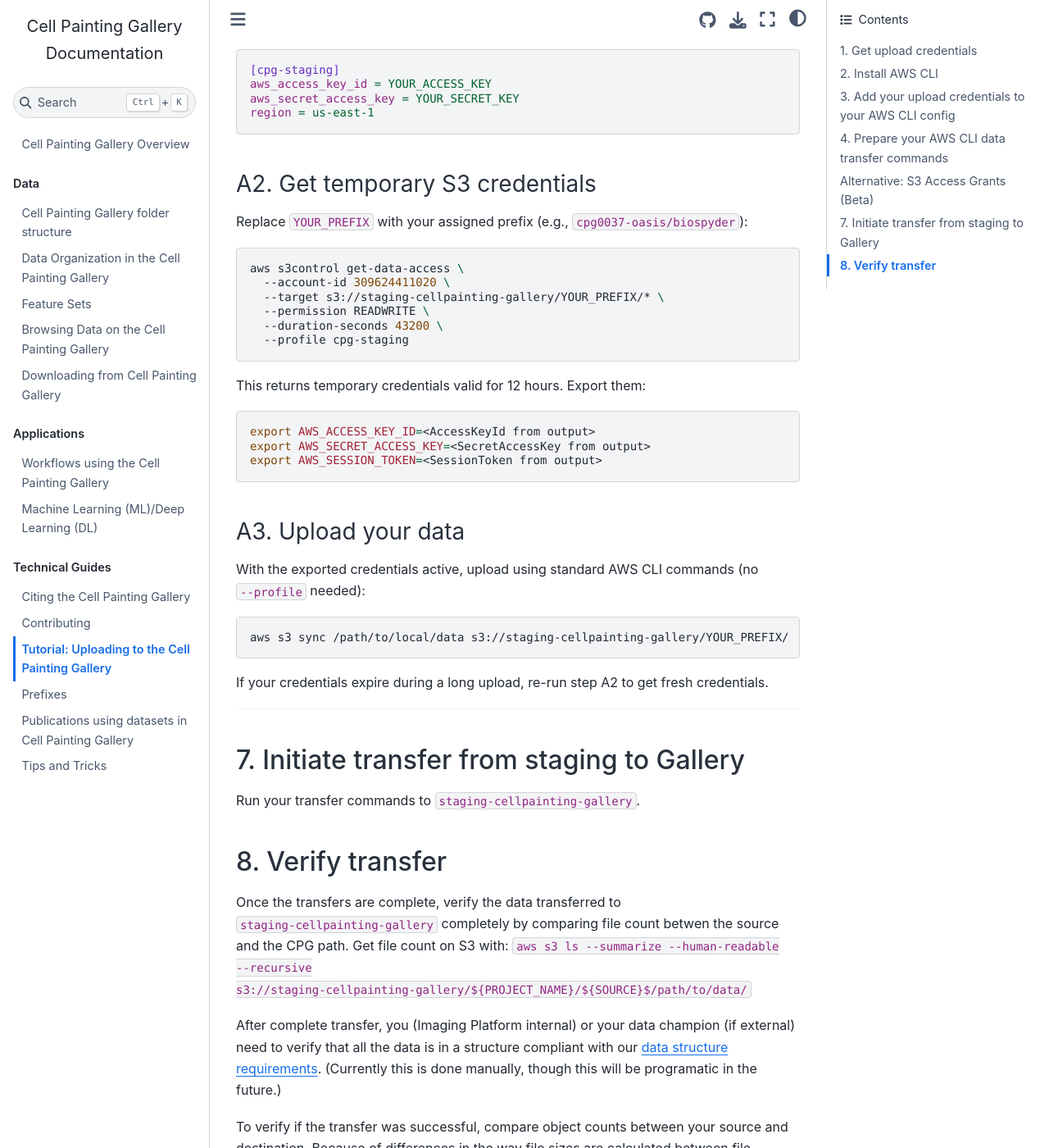
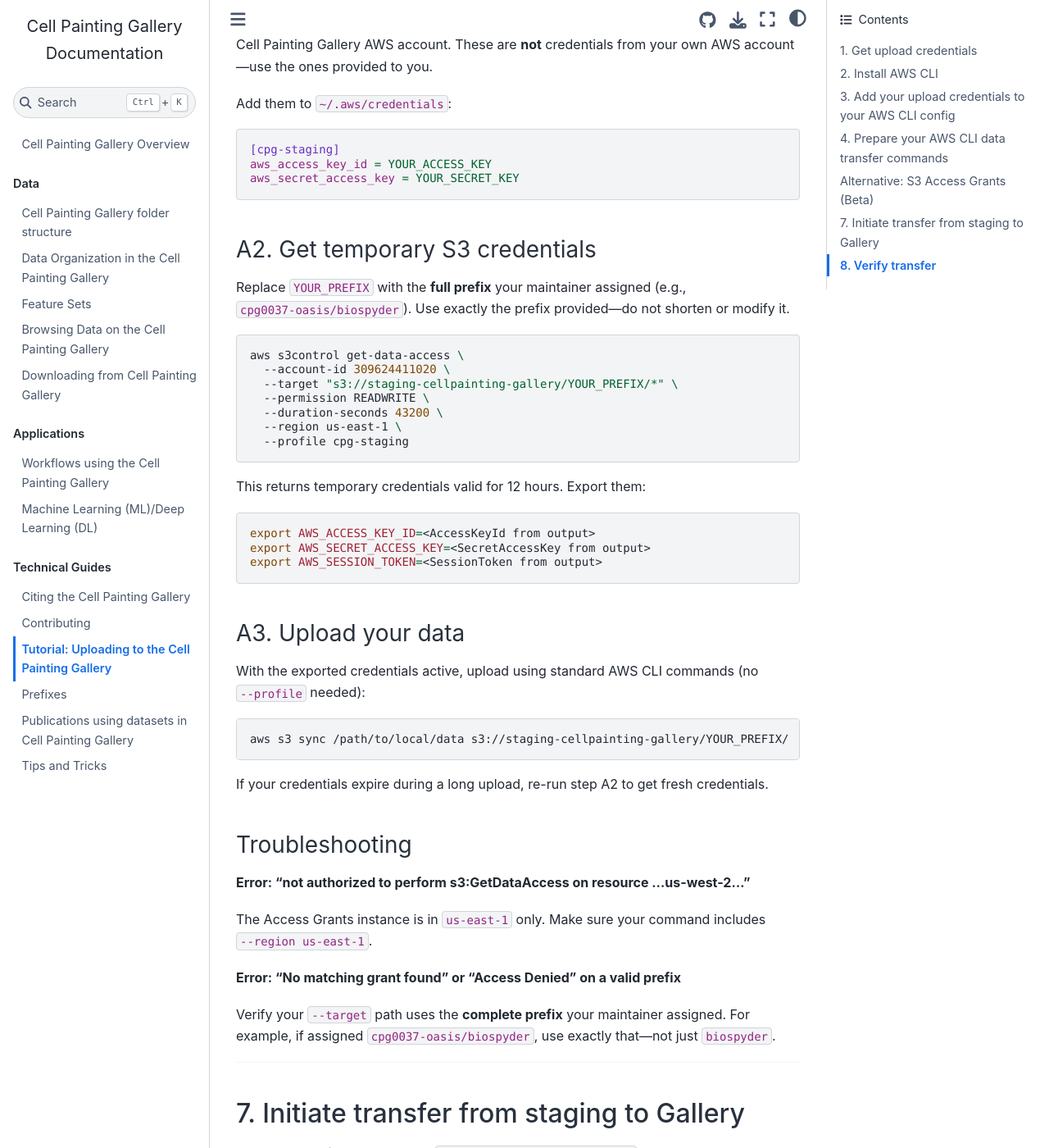
Before and after one commit to broadinstitute/cellpainting-gallery, a Jupyter Book: the page built from documentation/uploading_to_cpg.md, in a window 1280 px wide and 1400 px high, scrolled down 2289 px. Shown: the whole window at 82% size. Built offline with Jupyter Book 1.0.4 settings and Sphinx 7.4.7 and the Sphinx Book theme 1.1.4, drawn with Linux system fonts in a browser that asks for light colours; pages that are not in the unit, such as notebooks, are missing from menus.

Commit message:
Improve S3 Access Grants docs with troubleshooting
- Add explicit --region us-east-1 to prevent wrong-region errors
- Clarify that credentials are provided by maintainer (not user's own AWS account)
- Emphasize using the full prefix exactly as assigned
- Add troubleshooting section for common errors
- Quote --target value to prevent shell globbing

🤖 Generated with [Claude Code](https://claude.com/claude-code)

Co-Authored-By: Claude <noreply@anthropic.com>

````diff
--- a/documentation/uploading_to_cpg.md
+++ b/documentation/uploading_to_cpg.md
@@ -66,30 +66,33 @@ If unsure, use the standard instructions above.
 
 Maintainers: see [cellpainting-gallery-infra](https://github.com/broadinstitute/cellpainting-gallery-infra) (private) for onboarding setup.
 
-
 S3 Access Grants provides temporary, prefix-scoped credentials. Instead of steps 3-4 above, follow these steps:
 
 ### A1. Add your credentials
 
-Add the credentials you received to `~/.aws/credentials`:
+Your maintainer will provide you with AWS credentials (access key and secret key) for the Cell Painting Gallery AWS account.
+These are **not** credentials from your own AWS account—use the ones provided to you.
+
+Add them to `~/.aws/credentials`:
 
 ```ini
 [cpg-staging]
 aws_access_key_id = YOUR_ACCESS_KEY
 aws_secret_access_key = YOUR_SECRET_KEY
-region = us-east-1
 ```
 
 ### A2. Get temporary S3 credentials
 
-Replace `YOUR_PREFIX` with your assigned prefix (e.g., `cpg0037-oasis/biospyder`):
+Replace `YOUR_PREFIX` with the **full prefix** your maintainer assigned (e.g., `cpg0037-oasis/biospyder`).
+Use exactly the prefix provided—do not shorten or modify it.
 
 ```bash
 aws s3control get-data-access \
   --account-id 309624411020 \
-  --target s3://staging-cellpainting-gallery/YOUR_PREFIX/* \
+  --target "s3://staging-cellpainting-gallery/YOUR_PREFIX/*" \
   --permission READWRITE \
   --duration-seconds 43200 \
+  --region us-east-1 \
   --profile cpg-staging
 ```
 
@@ -110,6 +113,17 @@ aws s3 sync /path/to/local/data s3://staging-cellpainting-gallery/YOUR_PREFIX/
 ```
 
 If your credentials expire during a long upload, re-run step A2 to get fresh credentials.
+
+### Troubleshooting
+
+**Error: "not authorized to perform s3:GetDataAccess on resource ...us-west-2..."**
+
+The Access Grants instance is in `us-east-1` only. Make sure your command includes `--region us-east-1`.
+
+**Error: "No matching grant found" or "Access Denied" on a valid prefix**
+
+Verify your `--target` path uses the **complete prefix** your maintainer assigned.
+For example, if assigned `cpg0037-oasis/biospyder`, use exactly that—not just `biospyder`.
 
 ---
 
````
